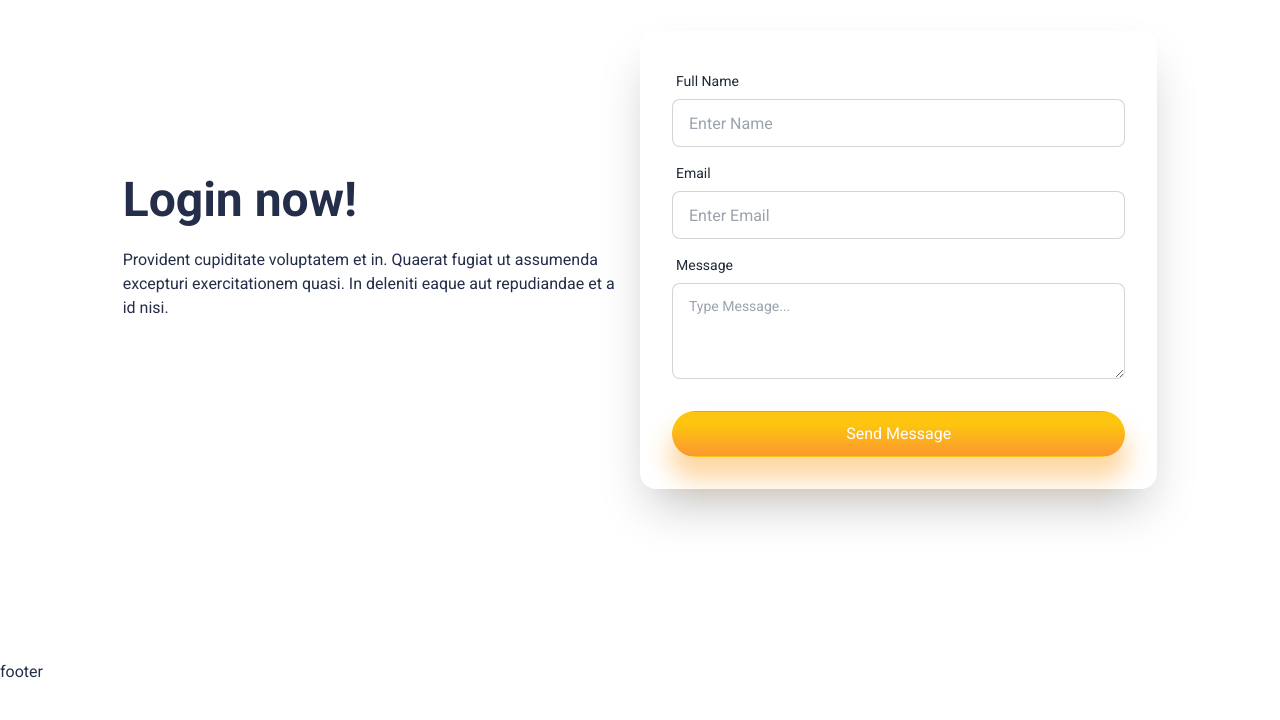
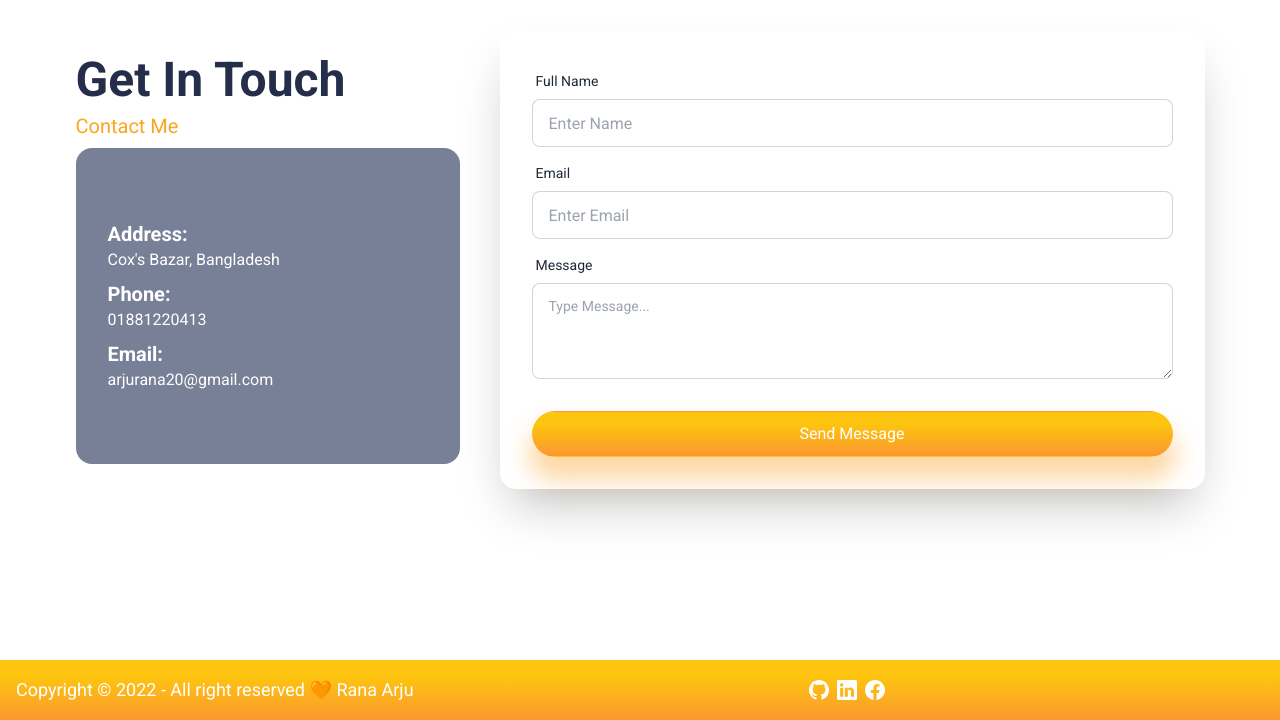
Before and after one commit to rana-arju/dev-rana-arju, a React (Create React App) app: page / in a window 1280 px wide. Shown: the part 2361-3081 px from the top of the page. Before the commit the page ends 3045 px from the top, so only its background shows below. Built offline with nearby package versions, Linux system fonts and the light colour scheme.

Commit message:
some error fix

```diff
--- a/src/App.css
+++ b/src/App.css
@@ -95,6 +95,9 @@
     top: -100%;
     transition: all 11s;
 }
+.footer-icons a{
+    font-size: 20px;
+}
 
 
 
--- a/src/component/Contact.js
+++ b/src/component/Contact.js
@@ -19,14 +19,33 @@ const Contact = () => {
   };
     return (
         <div>
-            <div className="hero min-h-screen w-10/12 mx-auto">
-            <div className="hero-content flex-col md:flex-row">
-            <div className="text-center lg:text-left w-full md:w-1/2">
-                <h1 className="text-5xl font-bold">Login now!</h1>
-                <p className="py-6">Provident cupiditate voluptatem et in. Quaerat fugiat ut assumenda excepturi exercitationem quasi. In deleniti eaque aut repudiandae et a id nisi.</p>
+            <div className="hero min-h-screen w-full md:w-10/12 mx-auto">
+            <div className="hero-content flex-col md:flex-row gap-10">
+            <div className="text-center md:text-left w-full md:min-w-1/2">
+                <h3 className="text-2xl md:text-3xl lg:text-5xl font-bold capitalize">get in touch</h3>
+                <p className="py-2 cl-title text-lg md:text-xl">Contact Me</p>
+                <div>
+                    <div class="card w-full md:w-96  text-primary-content py-10" style={{background: "var(--gray)"}}>
+                    <div class="card-body">
+                        <div>
+                            <h2 class="card-title">Address:</h2>
+                            <p>Cox's Bazar, Bangladesh</p>
+                        </div>
+                        <div>
+                            <h2 class="card-title">Phone:</h2>
+                            <a href="tel:+8801881220413">01881220413</a>
+                        </div>
+                        <div>
+                            <h2 class="card-title">Email:</h2>
+                            <a href="mailto:arjurana20@gmail.com">arjurana20@gmail.com</a>
+                        </div>
+
+                    </div>
+                    </div>
+                </div>
             </div>
-                <div className="card flex-shrink-0 w-full md:w-1/2 shadow-2xl ">
-                <form ref={form} onSubmit={sendEmail}>
+            <div className="card flex-shrink-0 w-full md:min-w-1/2 shadow-2xl ">
+                <form ref={form} onSubmit={sendEmail} >
                 <div className="card-body">
                     <div className="form-control">
                     <label className="label">
@@ -56,7 +75,7 @@ const Contact = () => {
 
                 </div>
                 <div className="blur" style={{ background: "var(--purple)", top: "1rem", left: "8rem" }}>
-                    </div>
+                </div>
             </div>
 
             </div>
--- a/src/component/Footer.js
+++ b/src/component/Footer.js
@@ -1,9 +1,19 @@
 import React from 'react';
+import {BsGithub, BsLinkedin, BsFacebook } from 'react-icons/bs';
 
 const Footer = () => {
     return (
-        <div>
-            <h2>footer</h2>
+        <div style={{background: "linear-gradient(180deg, #fdc50f 26.71%, #fb982f 99.36%)"}}>
+        <footer class="footer items-center p-4  text-neutral-content container mx-auto" >
+            <div class="items-center grid-flow-col">
+                <p className='text-md md:text-lg'>Copyright © 2022 - All right reserved &#129505; Rana Arju </p>
+            </div>
+            <div class="grid grid-flow-col justify-center items-center footer-icons">
+               <a href="http://www.github.com/rana-arju" target="_blank" rel="noopener noreferrer"><BsGithub /></a>
+               <a href="http://www.linkedin.com/in/rana-arju" target="_blank" rel="noopener noreferrer"><BsLinkedin /></a>
+               <a href="http://www.facebook.com/ranaarju1" target="_blank" rel="noopener noreferrer"><BsFacebook /></a>
+            </div>
+        </footer>
         </div>
     );
 };
```
